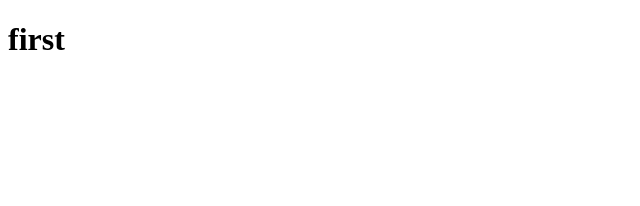
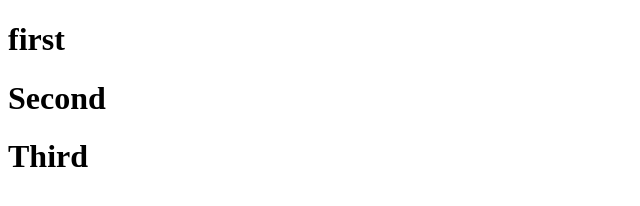
Before and after one commit to ImethMethnuka/peocode, a plain HTML site: page index.html in a window 1280 px wide. Shown: the whole page, without its empty margins (0-640 px from the left). Drawn offline with Linux system fonts and the light colour scheme.

Commit message:
Add another two h1s

```diff
--- a/index.html
+++ b/index.html
@@ -7,5 +7,7 @@
 </head>
 <body>
     <h1> first</h1>
+    <h1>Second</h1>
+    <h1>Third</h1>
 </body>
 </html>
```
